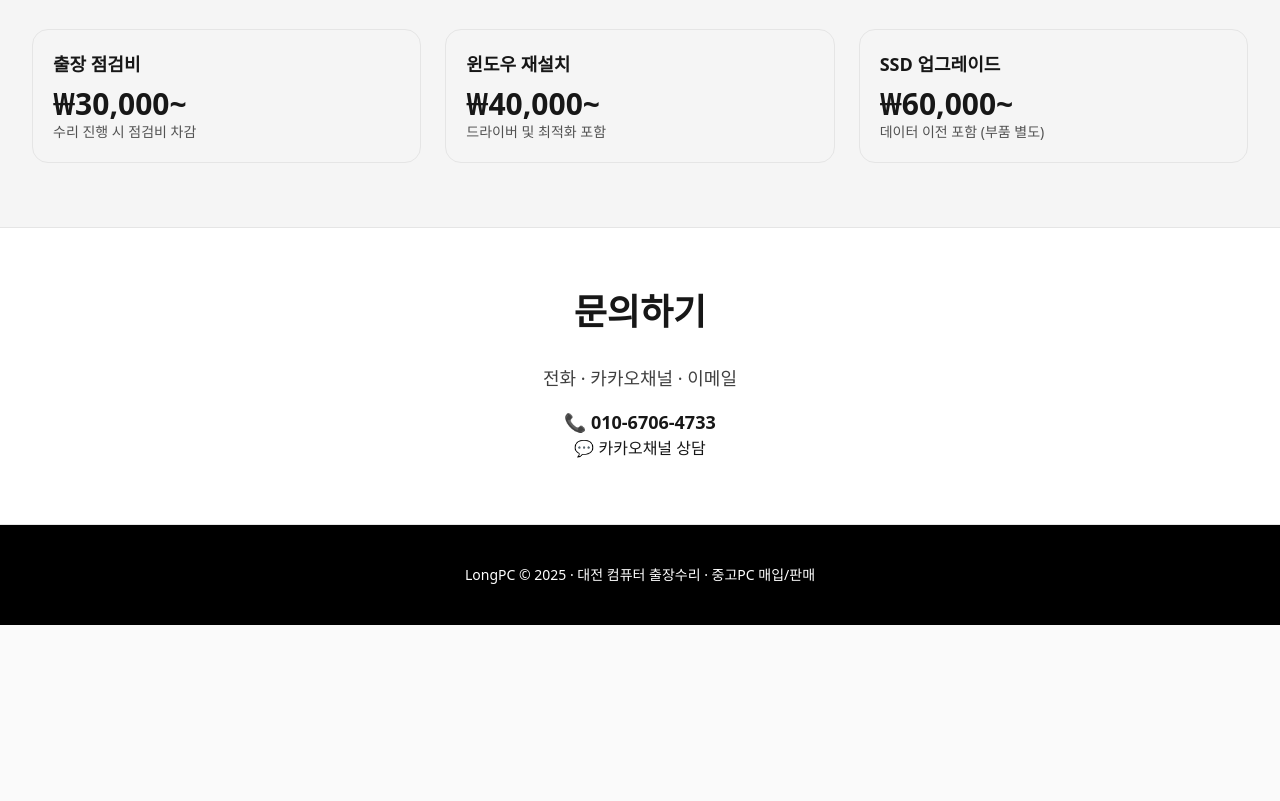
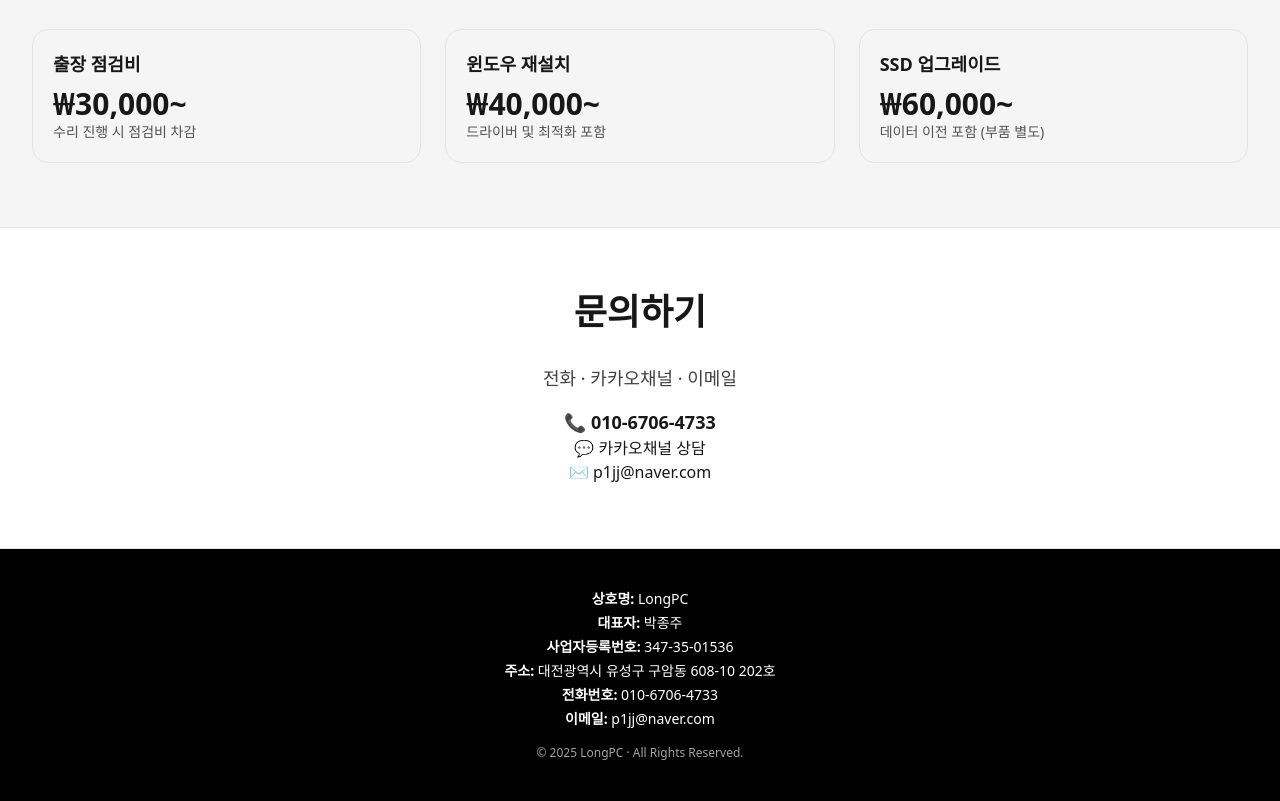
Before and after one commit to okp10jj/long1, a plain HTML site: page index.html in a window 1280 px wide. Shown: the part 976-1777 px from the top of the page. Before the commit the page ends 1601 px from the top, so only its background shows below. Drawn offline with nearby package versions, Linux system fonts and the light colour scheme.

Commit message:
Add files via upload

```diff
--- a/index.html
+++ b/index.html
@@ -9,7 +9,7 @@
 </head>
 <body class="bg-neutral-50 text-neutral-900">
 
-  <!-- Header (검은 배경 / 흰색 글자) -->
+  <!-- Header -->
   <header class="sticky top-0 z-30 bg-black text-white border-b border-neutral-700">
     <div class="max-w-7xl mx-auto px-4 sm:px-6 lg:px-8 flex h-16 items-center justify-between">
       <a href="#home" class="text-2xl font-bold tracking-tight">LongPC</a>
@@ -111,7 +111,7 @@
       <p class="text-lg text-neutral-700 mb-4">전화 · 카카오채널 · 이메일</p>
       <a href="tel:01067064733" class="block text-lg font-semibold hover:underline">📞 010-6706-4733</a>
       <a href="http://pf.kakao.com/_Cpacn" target="_blank" rel="noreferrer" class="block hover:underline">💬 카카오채널 상담</a>
-      <a href="mailto:p1jj@naver.com" class="block hover:underline"✉️ p1jj@naver.com</a>
+      <a href="mailto:p1jj@naver.com" class="block hover:underline">✉️ p1jj@naver.com</a>
     </div>
   </section>
 
@@ -121,9 +121,19 @@
      💬
   </a>
 
-  <!-- Footer -->
+  <!-- Footer (사업자 정보 추가) -->
   <footer class="py-10 border-t border-neutral-200 bg-black text-white text-center text-sm">
-    LongPC © 2025 · 대전 컴퓨터 출장수리 · 중고PC 매입/판매
+    <div class="space-y-1">
+      <div><strong>상호명:</strong> LongPC</div>
+      <div><strong>대표자:</strong> 박종주</div>
+      <div><strong>사업자등록번호:</strong> 347-35-01536</div>
+      <div><strong>주소:</strong> 대전광역시 유성구 구암동 608-10 202호</div>
+      <div><strong>전화번호:</strong> 010-6706-4733</div>
+      <div><strong>이메일:</strong> p1jj@naver.com</div>
+    </div>
+    <div class="mt-4 text-neutral-400 text-xs">
+      © 2025 LongPC · All Rights Reserved.
+    </div>
   </footer>
 
 </body>
```
